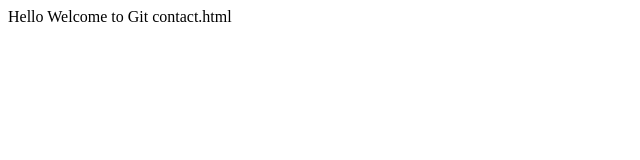
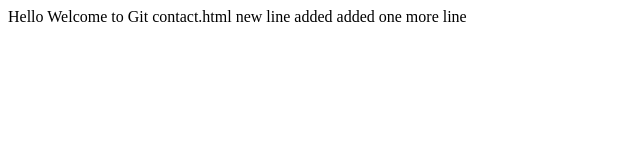
Before and after one commit to deepeshgupta123/Git-Learning, a plain HTML site: page contact.html in a window 1280 px wide. Shown: the whole page, without its empty margins (0-640 px from the left). Drawn offline with Linux system fonts and the light colour scheme.

```diff
--- a/contact.html
+++ b/contact.html
@@ -1,5 +1,7 @@
 <html>
 <body>
     Hello Welcome to Git contact.html
+    new line added
+    added one more line
 </body>
 </html>
```
Also changed, not shown: about.html (+1 -0 lines), 1 other file.
